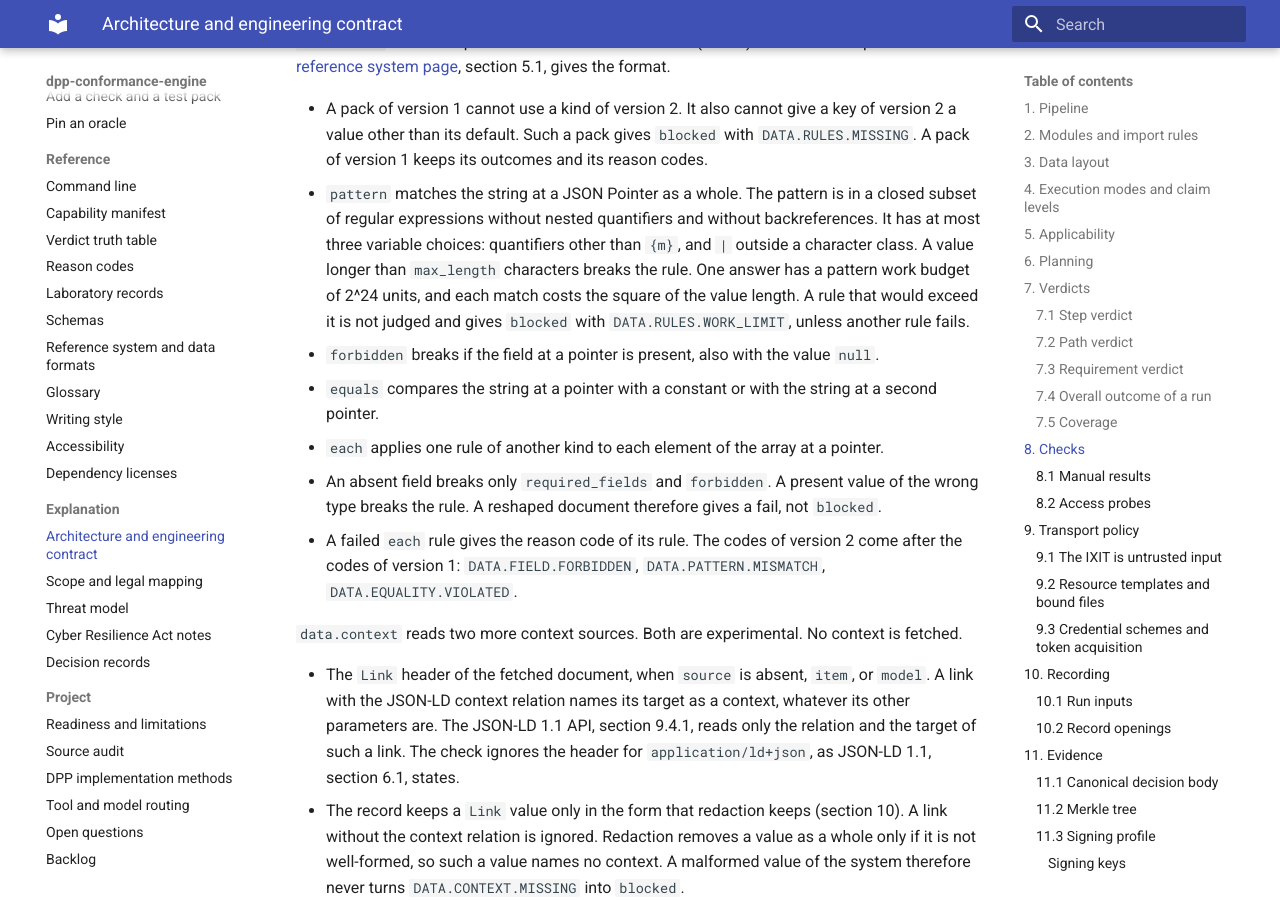
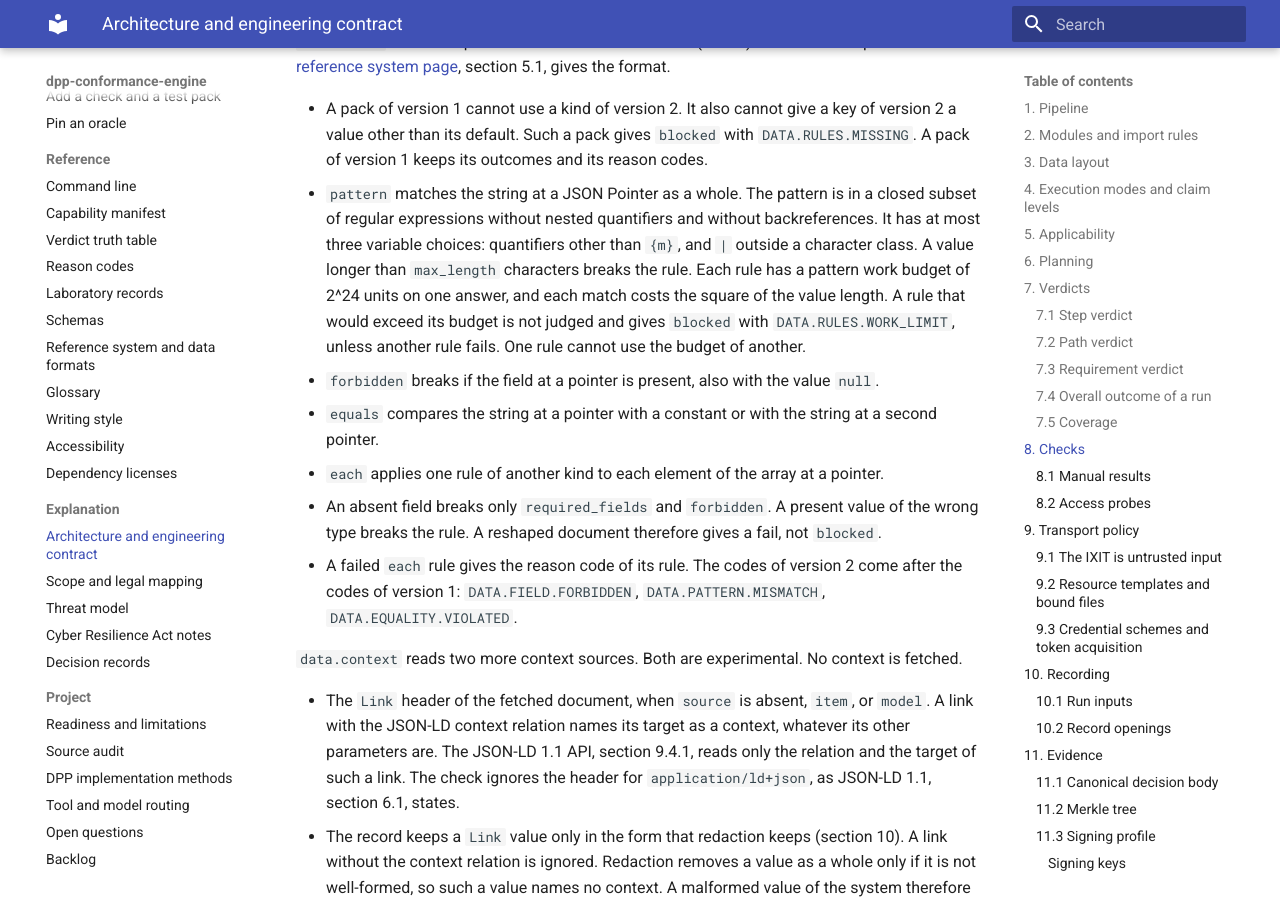
Before and after one commit to hadijannat/dpp-conformance-engine, an MkDocs documentation site: the page built from docs/explanation/architecture.md, in a window 1280 px wide and 900 px high, scrolled down 21702 px. Built offline with MkDocs 1.6.1 and Material for MkDocs 9.7.7, drawn with Linux system fonts in a browser that asks for light colours; the version menu is left out.

Commit message:
fix(data): give each pattern rule its own work budget
One shared budget let a large array of one rule mark a later failing
pattern rule as not judged, so a fail became blocked. Each rule now has
2^24 units on one answer. The limit message names only limited rules.

Co-Authored-By: Claude Opus 5.5 <noreply@anthropic.com>

```diff
--- a/docs/explanation/architecture.md
+++ b/docs/explanation/architecture.md
@@ -715,9 +715,9 @@ gives `blocked`, with `DATA.SCHEMA.MISSING` or `DATA.RULES.MISSING`. The run bin
   regular expressions without nested quantifiers and without backreferences. It has at most three
   variable choices: quantifiers other than `{m}`, and `|` outside a character class. A value
   longer than `max_length` characters breaks the rule.
-  One answer has a pattern work budget of 2^24 units, and each match costs the square of the value
-  length. A rule that would exceed it is not judged and gives `blocked` with
-  `DATA.RULES.WORK_LIMIT`, unless another rule fails.
+  Each rule has a pattern work budget of 2^24 units on one answer, and each match costs the square
+  of the value length. A rule that would exceed its budget is not judged and gives `blocked` with
+  `DATA.RULES.WORK_LIMIT`, unless another rule fails. One rule cannot use the budget of another.
 - `forbidden` breaks if the field at a pointer is present, also with the value `null`.
 - `equals` compares the string at a pointer with a constant or with the string at a second pointer.
 - `each` applies one rule of another kind to each element of the array at a pointer.
```
Also changed, not shown: docs/reference/reason-codes.md (+1 -1 lines), docs/reference/reference-system.md (+3 -2 lines), 3 other files.
